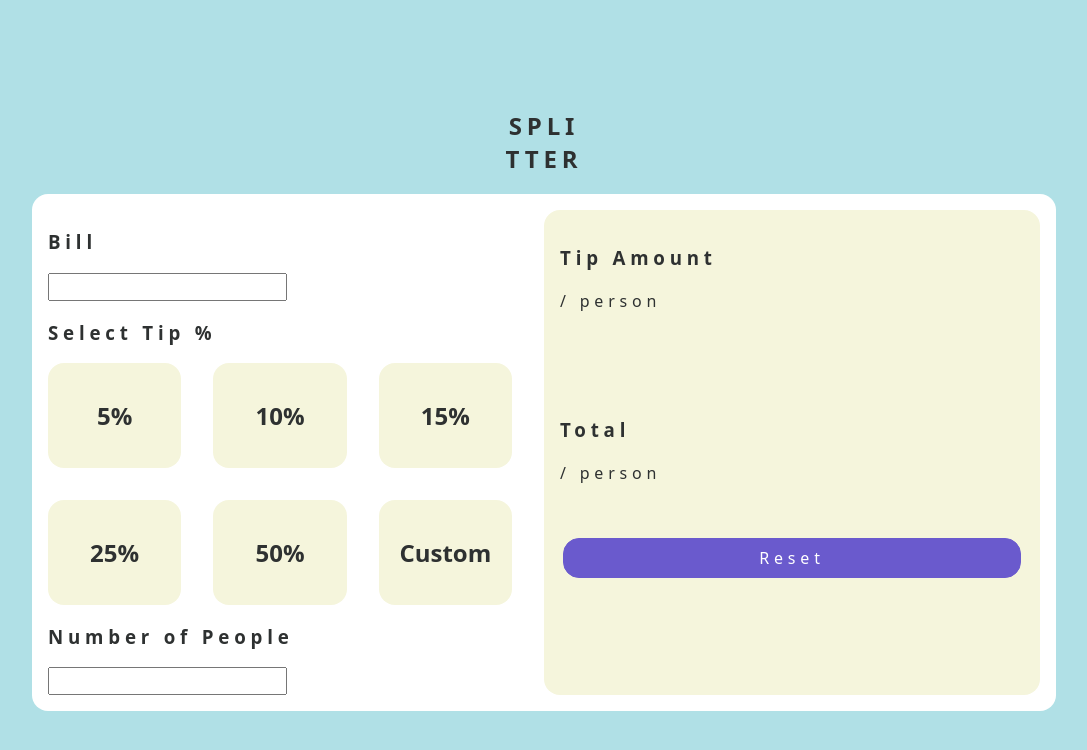
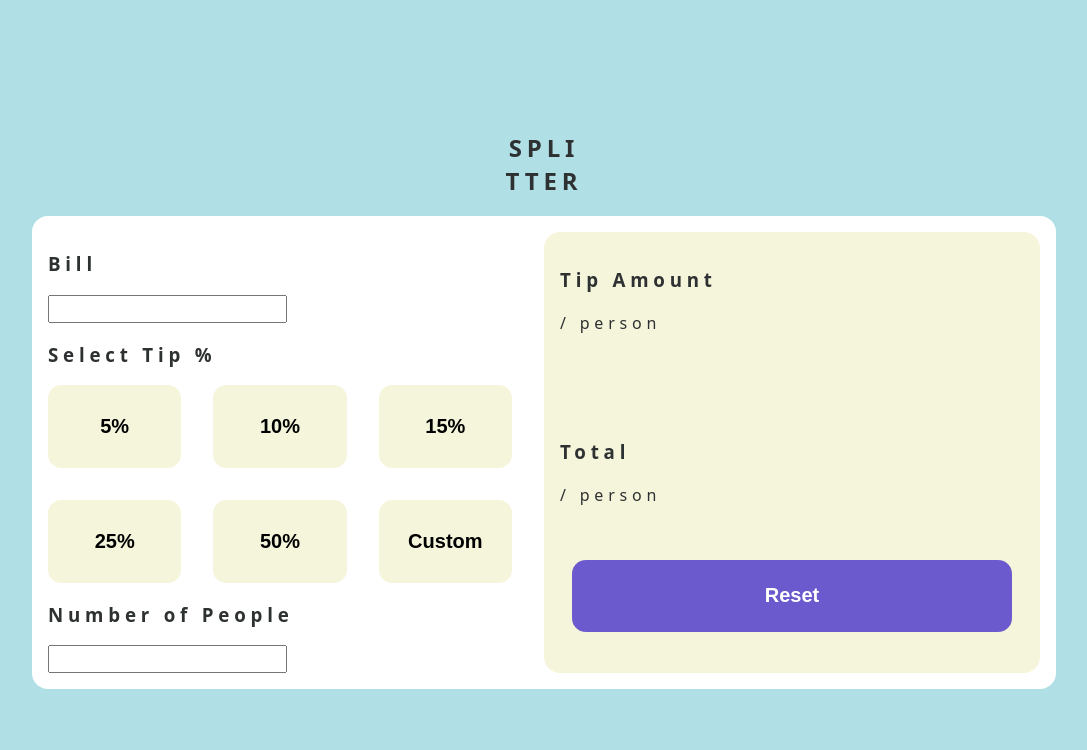
Before and after one commit to roberto3003/tip-calculator-app-main, a plain HTML site: page index.html in a window 1280 px wide. Shown: the whole page, without its empty margins (96-1183 px from the left). Drawn offline with Linux system fonts and the light colour scheme.

Commit message:
added buttons

```diff
--- a/index.html
+++ b/index.html
@@ -21,24 +21,24 @@
 			  <h3>Select Tip %</h3>
 			  <div class="tip-rates flex three">
 				<div class="tips grid">
-				  <div class="tip">
+				  <button class="tip">
 					<h2>5%</h2>
-				  </div>
-				  <div class="tip">
+				  </button>
+				  <button class="tip">
 					<h2>10%</h2>
-				  </div>
-				  <div class="tip">
+				  </button>
+				  <button class="tip">
 					<h2>15%</h2>
-				  </div>
-				  <div class="tip">
+				  </button>
+				  <button class="tip">
 					<h2>25%</h2>
-				  </div>
-				  <div class="tip">
+				  </button>
+				  <button class="tip">
 					<h2>50%</h2>
-				  </div>
-				  <div class="tip">
+				  </button>
+				  <button class="tip">
 					<h2>Custom</h2>
-				  </div>
+				  </button>
 				</div>
 			  </div>
 			</div>
@@ -65,9 +65,9 @@
 				<h1></h1>
 			  </div>
 			</div>
-			<div class="button cta">
-			  <a href="">Reset</a>
-			</div>
+			<button class="button cta">
+			  <h2 href="">Reset</h2>
+			</button>
 		  </div>
 		</div>
 	  </div>
--- a/style.css
+++ b/style.css
@@ -199,6 +199,9 @@ section, .section  {
   margin-block-end: calc(var(--padding)*6);
 }
 
+button {
+  border: none;
+}
 
 .button {
   border-radius: var(--padding);
@@ -225,7 +228,7 @@ section, .section  {
   background-color: var(--text);
 }
 
-.cta a, .cta a:visited {
+.cta h2, .cta h2:visited {
   color: var(--text-contrast);
 }
 
```
